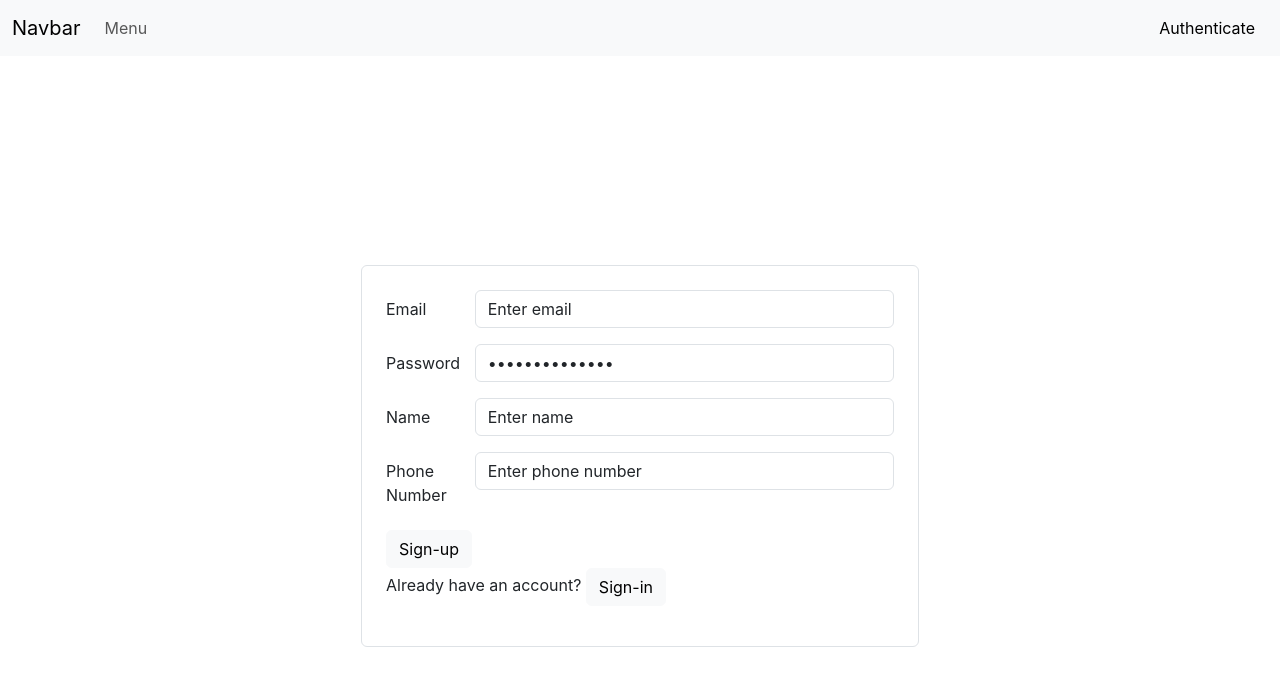
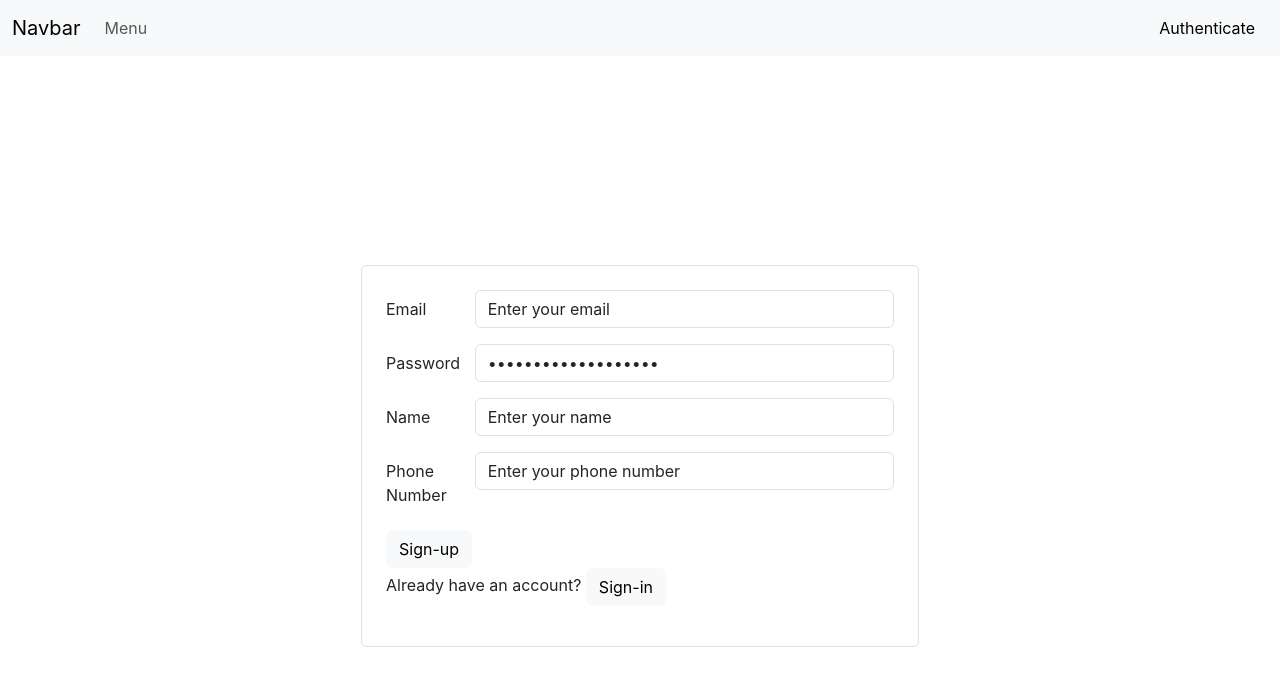
Before and after one commit to Archit314/First_MERN_APP, a React (Create React App) app in the folder app_frontend/: page /user/auth in a window 1280 px wide. Shown: the top 686 px of the page. Built offline with nearby package versions, Linux system fonts and the light colour scheme.

Commit message:
Started implementing logic for user sign-up API binding

```diff
--- a/app_frontend/src/Components/Auth/Auth.js
+++ b/app_frontend/src/Components/Auth/Auth.js
@@ -8,9 +8,26 @@ export default function Auth() {
   const navigate = useNavigate()
 
   const [isSignup, SetIsSignup] = useState(false)
+  const formData = {
+    email: 'Enter your email',
+    password: 'Enter your password',
+    name: 'Enter your name',
+    phoneNumber: 'Enter your phone number',
+  }
+
+  const [data, SetData] = useState(formData)
+
+  const handleOnChange = (event) => {
+    const {name, value} = event.target
+    console.log(name);
+    console.log(value);
+
+    SetData({...data, [name]: value})
+  }
 
   const handleSubmit = (event) => {
     event.preventDefault()
+
 
     auth.login()
     navigate('/home')
@@ -24,25 +41,25 @@ export default function Auth() {
           <div className="mb-3 row">
             <label htmlFor="staticEmail" className="col-sm-2 col-form-label">Email</label>
             <div className="col-sm-10">
-              <input type="text" readOnly className="form-control" id="staticEmail" value="Enter email" />
+              <input type="text" className="form-control" id="staticEmail" name="email" value={data.email} onChange={handleOnChange}/>
             </div>
           </div>
           <div className="mb-3 row">
             <label htmlFor="inputPassword" className="col-sm-2 col-form-label">Password</label>
             <div className="col-sm-10">
-              <input type="password" className="form-control" id="inputPassword" value="Enter password"/>
+              <input type="password" className="form-control" id="inputPassword" name="password" value={data.password} onChange={handleOnChange}/>
             </div>
           </div>
           {!isSignup && <div className="mb-3 row">
             <label htmlFor="inputName" className="col-sm-2 col-form-label">Name</label>
             <div className="col-sm-10">
-              <input type="text" className="form-control" id="inputName" value="Enter name"/>
+              <input type="text" className="form-control" id="inputName" name="name" value={data.name} onChange={handleOnChange}/>
             </div>
           </div>}
           {!isSignup && <div className="mb-3 row">
             <label htmlFor="inputPhoneNumber" className="col-sm-2 col-form-label">Phone Number</label>
             <div className="col-sm-10">
-              <input type="tel" className="form-control" id="inputPhoneNumber" value="Enter phone number"/>
+              <input type="tel" className="form-control" id="inputPhoneNumber" name="phoneNumver" value={data.phoneNumber} onChange={handleOnChange}/>
             </div>
           </div>}
           <button type="submit" className="btn btn-light">
--- a/app_frontend/src/Components/Modal/Modal.js
+++ b/app_frontend/src/Components/Modal/Modal.js
@@ -7,7 +7,7 @@ export default function Modal({ modalAction, onClose }) {
     }
     return (
         <>
-            <div className="modal show d-block" role='dialog' id="exampleModal" tabindex="-1" aria-labelledby="exampleModalLabel" aria-hidden="true">
+            <div className="modal show d-block" role='dialog' id="exampleModal" tabIndex="-1" aria-labelledby="exampleModalLabel" aria-hidden="true">
                 <div className="modal-dialog" role='document'>
                     <div className="modal-content">
                         <div className="modal-header">
```
